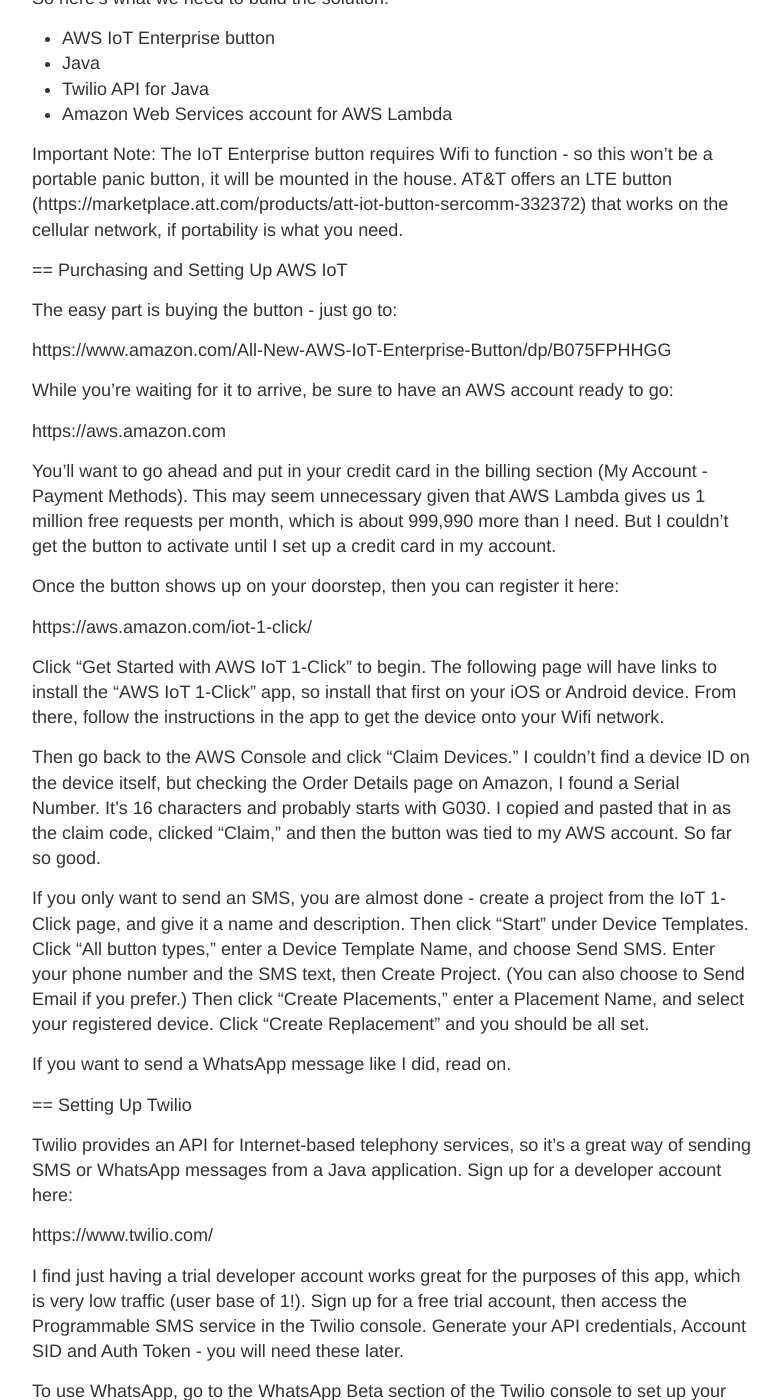
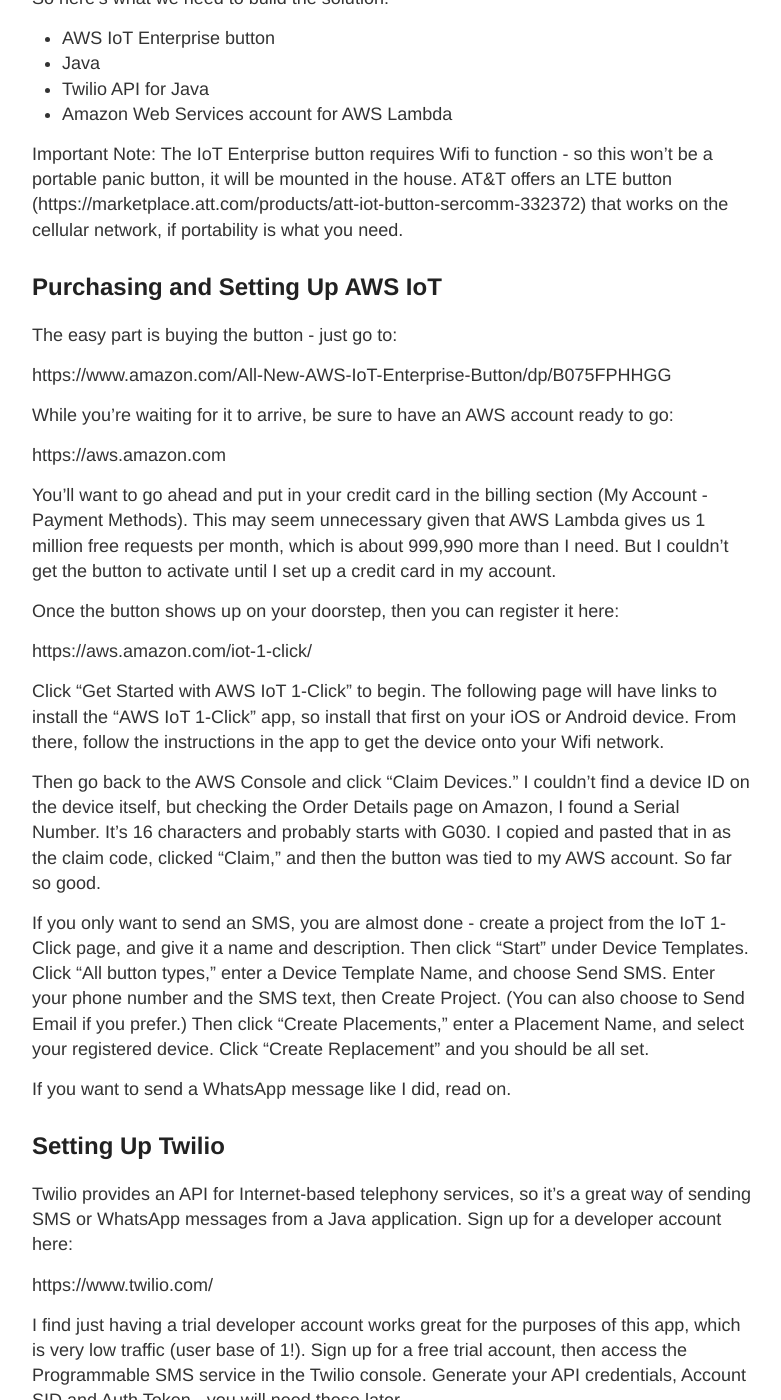
Before and after one commit to richthibault/richthibault.github.io, a Jekyll site: the page built from _posts/2019-12-6-Panic-Button-with-AWS-IoT-Lambda-Twilio-WhatsApp.md, in a window 1280 px wide and 1400 px high, scrolled down 629 px. Shown: the whole window, without its empty margins (248-1029 px from the left). Built offline with Jekyll 4.4.1, drawn with Linux system fonts in a browser that asks for light colours; comment, search, counter and statistics services are not loaded; some of the changed text lies outside the part shown.

Commit message:
fix headings

```diff
--- a/_posts/2019-12-6-Panic-Button-with-AWS-IoT-Lambda-Twilio-WhatsApp.md
+++ b/_posts/2019-12-6-Panic-Button-with-AWS-IoT-Lambda-Twilio-WhatsApp.md
@@ -26,7 +26,7 @@
 
 Important Note: The IoT Enterprise button requires Wifi to function - so this won’t be a portable panic button, it will be mounted in the house.  AT&T offers an LTE button (https://marketplace.att.com/products/att-iot-button-sercomm-332372) that works on the cellular network, if portability is what you need.
 
-== Purchasing and Setting Up AWS IoT
+## Purchasing and Setting Up AWS IoT
 
 The easy part is buying the button - just go to:
 
@@ -50,7 +50,7 @@
 
 If you want to send a WhatsApp message like I did, read on.
 
-== Setting Up Twilio
+## Setting Up Twilio
 
 Twilio provides an API for Internet-based telephony services, so it’s a great way of sending SMS or WhatsApp messages from a Java application.  Sign up for a developer account here:
 
@@ -64,7 +64,7 @@
 
 Now that we’re all set up, let’s do some coding.
 
-== Developing the Lambda Function in Java
+## Developing the Lambda Function in Java
 
 I use Maven for dependencies, so I create a new Maven project in Eclipse.  We’ll need the Twilio API and AWS Lambda as dependencies, so the dependencies in our pom.xml will look like this:
 
@@ -233,7 +233,7 @@
 
 Now we can do “mvn package” and get the jar we want to upload to AWS.
 
-== Setting Up AWS Lambda
+## Setting Up AWS Lambda
 
 Log into the AWS console and go to the Lambda section, then click “Create Function.”  Choose to Author from Scratch, and select Java 8 or Java 11 for Runtime and click “Create Function.”  Upload your jar file, and enter the Handler, which should be something like:
 
@@ -247,10 +247,10 @@
 
 If it doesn’t work, let’s go to the logs.  Under the Lambda section, edit your lambda and go to the Monitoring section.  Click “View logs in Cloudwatch” to see any exceptions or other logged messages, and fix as necessary.
 
-== Update 1
+## Update 1
 
 I landed in Colombia, all set to install my nifty new button.  I figured all I need to do is fire up the IoT 1-Click app, tap Wifi Configuration, and get the device connected to the local Wifi network.  Wrong!  The app detected I was in Colombia, and threw an error: “This device is not supported in your location.”  Argh!  I wasn’t about to let this roadblock stop me though.  I borrowed another family member’s Android phone, and searched for the IoT 1-Click app in the Google Play store, and of course it’s not available in Colombia at all.  So I found a website with the IoT 1-Click APK file, downloaded and installed it, authenticated on AWS, claimed the device again, and connected to the Wifi.  All set!
 
-== Update 2
+## Update 2
 
 I finally got a bill for $.13 from AWS, for a partial month of having an active IoT button.  Next month the bill should be $.25.  Pretty good deal!
```
